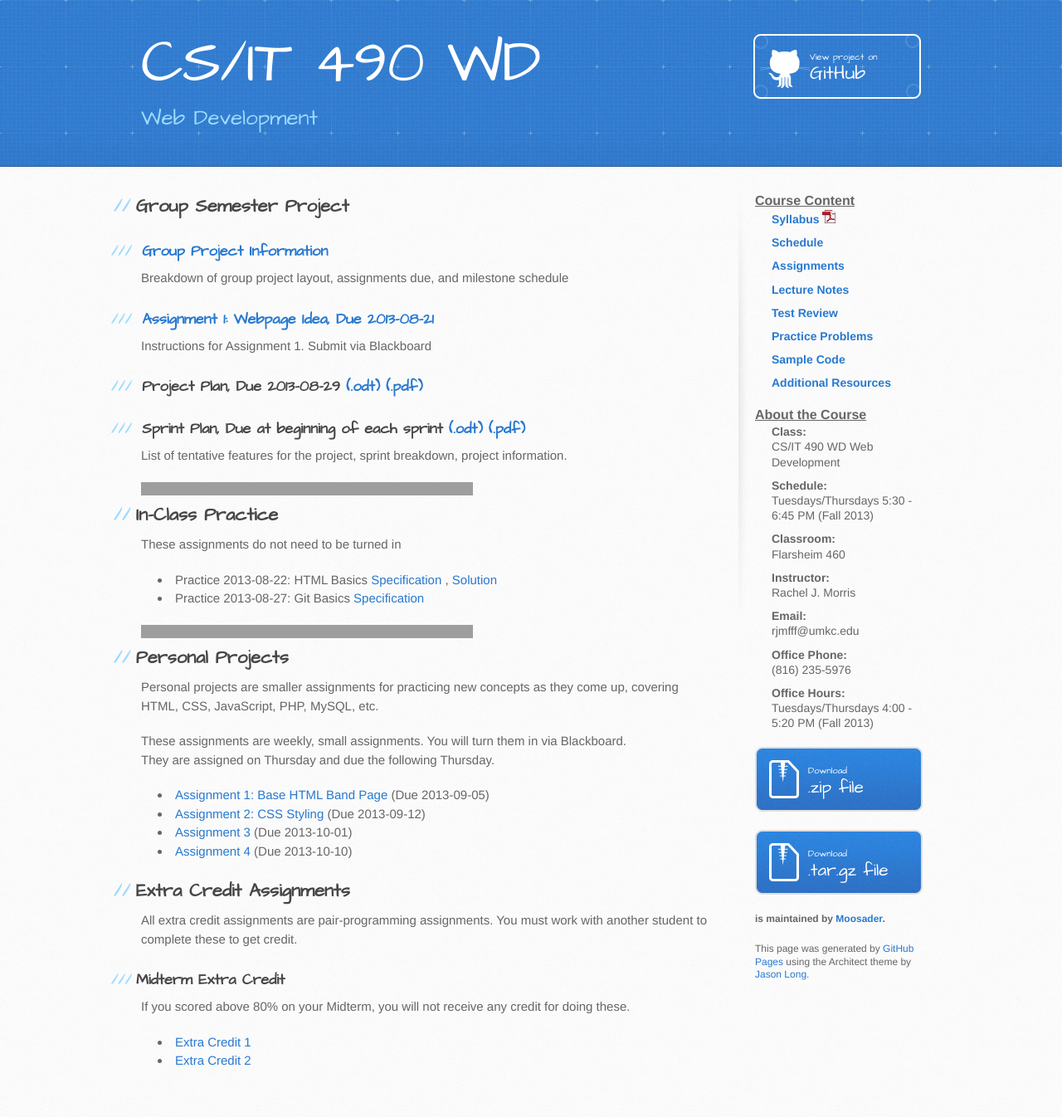
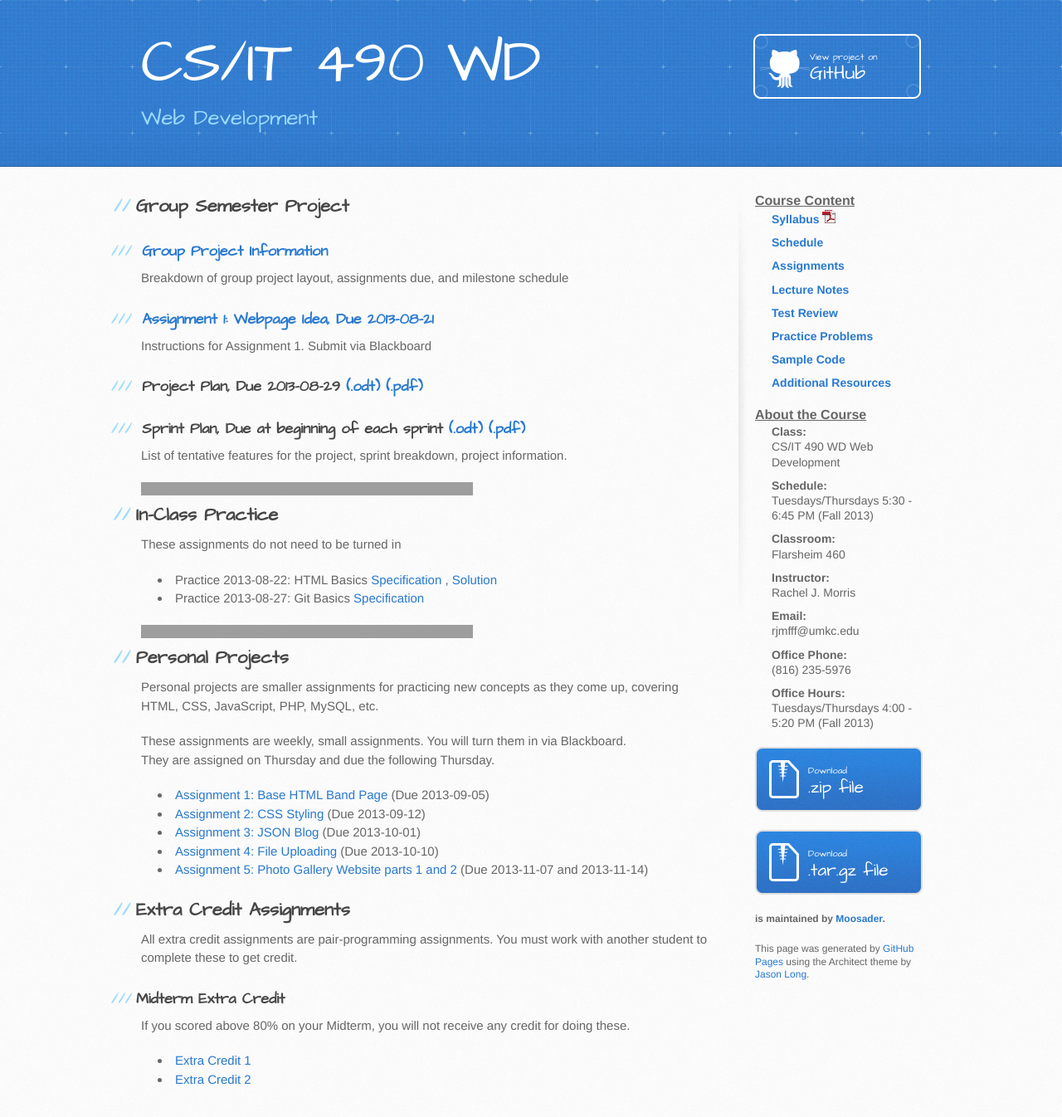
Before and after one commit to spellbindguy/Web-Development, a Jekyll site: the page assignments.html, which Jekyll copies as it is, in a window 1280 px wide, cut to the strip 0-1355 px from the top of the page. Shown: the top 1346 px of the strip at 83% size. Built offline with Jekyll 4.4.1, drawn with Linux system fonts in a browser that asks for light colours; grey boxes are pictures that could not be loaded.

Commit message:
Updated assignments page

```diff
--- a/assignments.html
+++ b/assignments.html
@@ -132,10 +132,13 @@
 				Assignment 2: CSS Styling</a> (Due 2013-09-12)</li>
 
 			<li><a href="https://github.com/Moosader/Web-Development/blob/master/Assignments/Solo_Assignment3.pdf?raw=true">
-				Assignment 3</a> (Due 2013-10-01)</li>
+				Assignment 3: JSON Blog </a> (Due 2013-10-01)</li>
 
 			<li><a href="https://github.com/Moosader/Web-Development/blob/master/Assignments/Solo_Assignment4.pdf?raw=true">
-				Assignment 4</a> (Due 2013-10-10)</li>
+				Assignment 4: File Uploading</a> (Due 2013-10-10)</li>
+
+			<li><a href="https://github.com/Moosader/Web-Development/blob/master/Assignments/Solo_Assignment_5_Pack.zip?raw=true">
+				Assignment 5: Photo Gallery Website parts 1 and 2</a> (Due 2013-11-07 and 2013-11-14)</li>
 
 			<!--
 			<li><a href="">Assignment 4</a></li>
```
